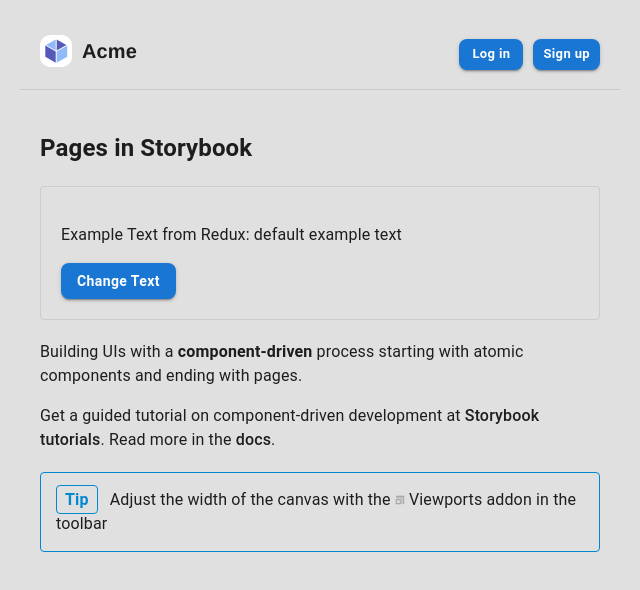
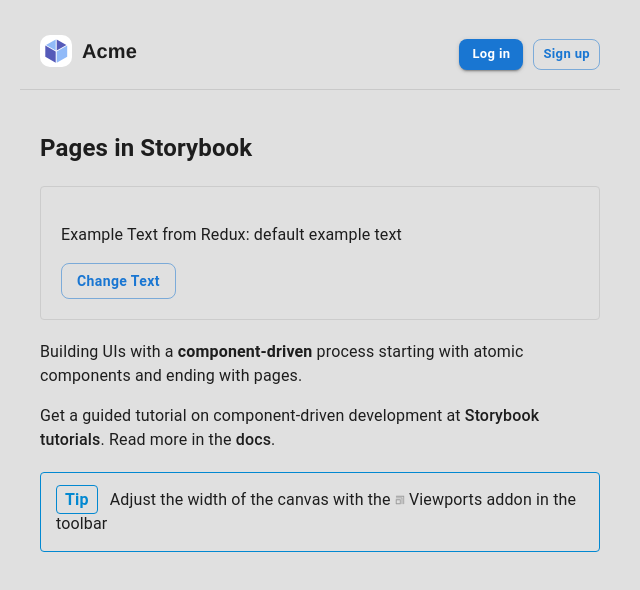
Before and after one commit to anewstead/sb-vitest, a React (Vite) app: page / in a window 1280 px wide. Shown: the top 590 px of the page, without its empty margins (0-640 px from the left). Built offline with nearby package versions, Linux system fonts and the light colour scheme.

Commit message:
fix prop change

```diff
--- a/src/components/header/Header.tsx
+++ b/src/components/header/Header.tsx
@@ -22,7 +22,12 @@ export const Header = (props: HeaderProps) => {
   const loggedOutContent = (
     <>
       <Button size="small" onClick={onLogin} label="Log in" />
-      <Button primary size="small" onClick={onCreateAccount} label="Sign up" />
+      <Button
+        secondary
+        size="small"
+        onClick={onCreateAccount}
+        label="Sign up"
+      />
     </>
   );
 
--- a/src/pages/home/Home.tsx
+++ b/src/pages/home/Home.tsx
@@ -40,7 +40,7 @@ export const Home = (props: HomeProps) => {
 
         <div className={styles.exampleSection}>
           <p>Example Text from Redux: {exampleText}</p>
-          <Button primary label="Change Text" onClick={handleChangeText} />
+          <Button secondary label="Change Text" onClick={handleChangeText} />
         </div>
 
         <p>
```
